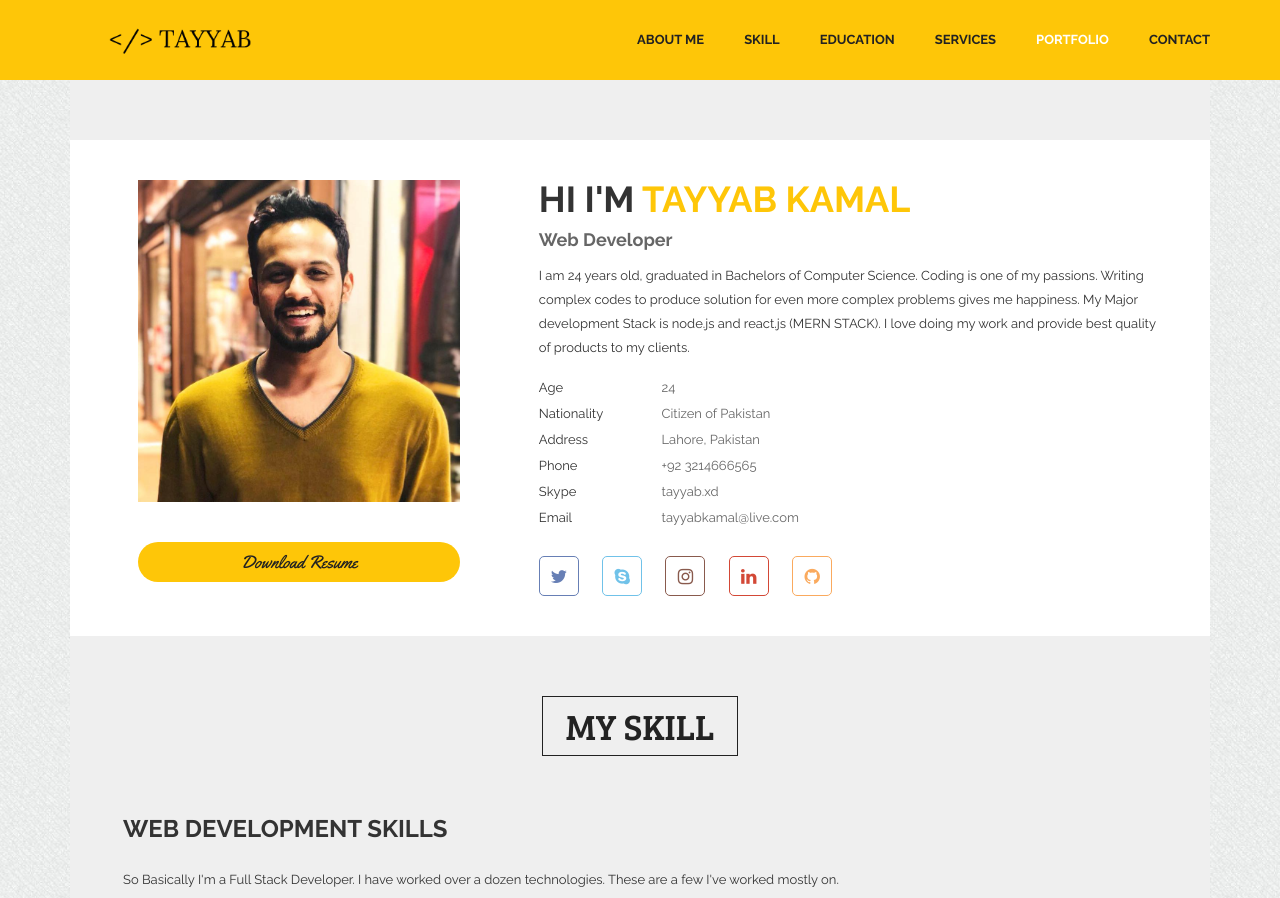
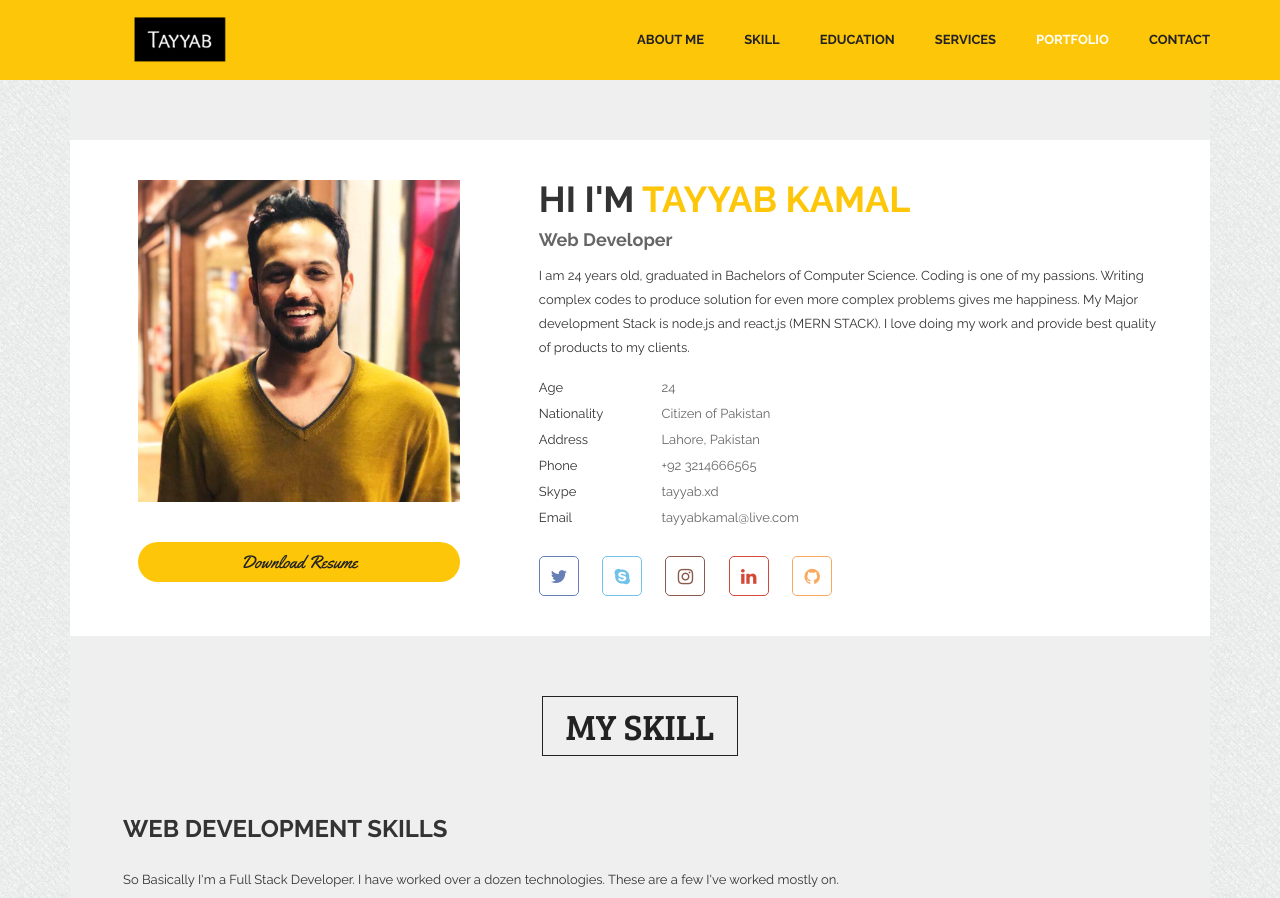
Before and after one commit to TayyabK/personalSite.github.io, a plain HTML site: page index.html in a window 1280 px wide. Shown: the top 898 px of the page. Drawn offline with Linux system fonts and the light colour scheme; some packages are replaced by stand-ins of ours.

Commit message:
logo change

```diff
--- a/index.html
+++ b/index.html
@@ -56,7 +56,7 @@
                             <span class="icon-bar"></span>
                             <span class="icon-bar"></span>
                         </button>
-                        <a class="navbar-brand" href="index.html"><img src="img/logo.png" alt=""></a>
+                        <a class="navbar-brand" href="index.html"><img src="img/logoo.png" alt=""></a>
                     </div>
 
                     <!-- Collect the nav links, forms, and other content for toggling -->
@@ -404,7 +404,7 @@
         <footer class="footer_area">
             <div class="footer_inner">
                 <div class="container">
-                    <img src="img/logo.png" alt="" width="220px">
+                    <img src="img/logoo.png" alt="" width="220px">
                     <ul class="social_icon">
                         <li><a href="#"><i class="fa fa-github"></i></a></li>
                         <li><a href="#"><i class="fa fa-twitter"></i></a></li>
```
Also changed, not shown: img/logoo.png (added).
